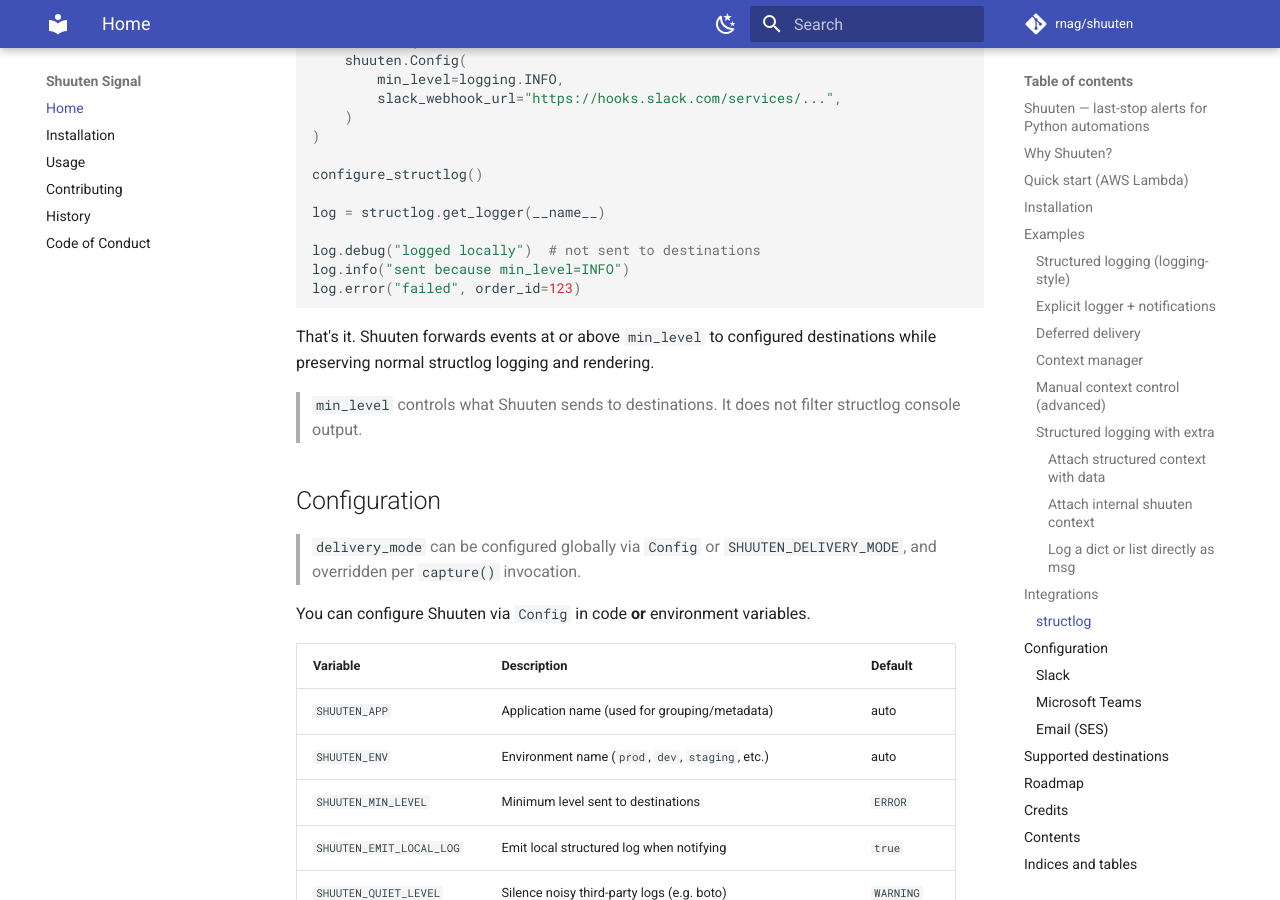
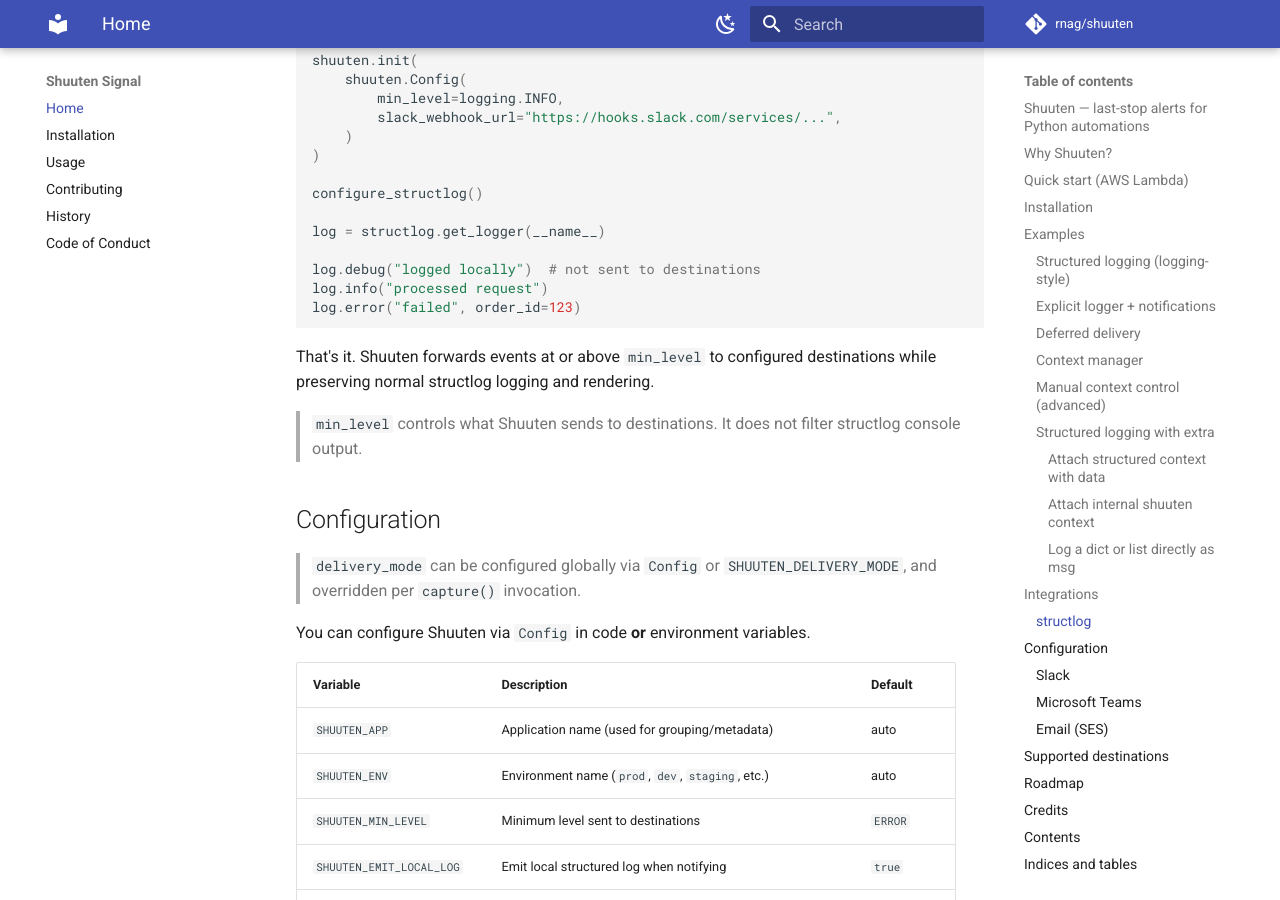
Before and after one commit to rnag/shuuten, an MkDocs documentation site: the page built from docs/index.md, in a window 1280 px wide and 900 px high, scrolled down 4835 px. Built offline with MkDocs 1.6.1 and Material for MkDocs 9.7.7, drawn with Linux system fonts in a browser that asks for light colours; comment, search, counter and statistics services are not loaded; some of the changed text lies outside the part shown.

Commit message:
update docs

````diff
--- a/README.md
+++ b/README.md
@@ -244,7 +245,7 @@ configure_structlog()
 log = structlog.get_logger(__name__)
 
 log.debug("logged locally")  # not sent to destinations
-log.info("sent because min_level=INFO")
+log.info("processed request")
 log.error("failed", order_id=123)
 ```
 
````
Also changed, not shown: other parts of README.md (+1 -0 lines), HISTORY.md (+1 -1 lines).
